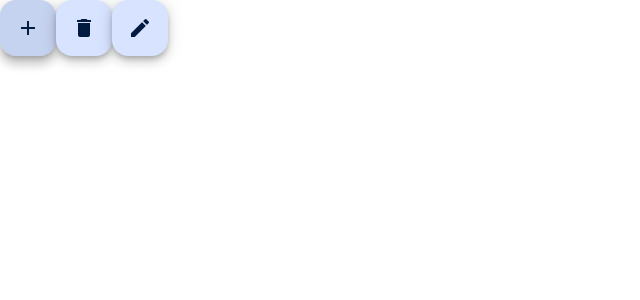
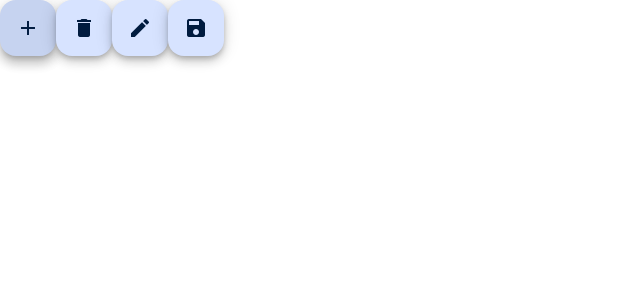
Before and after one commit to MaciejKubon/eGeniusz-app, an Angular app: page /subject in a window 1280 px wide. Shown: the top 300 px of the page, without its empty margins (0-640 px from the left). Built offline with nearby package versions, Linux system fonts and the light colour scheme.

Commit message:
add save button

```diff
--- /dev/null
+++ b/src/app/component/button/save-button/save-button.component.html
@@ -0,0 +1,3 @@
+<button mat-fab aria-label="Add button">
+    <mat-icon>save</mat-icon>
+  </button>
--- a/src/app/page/subject/subject.component.html
+++ b/src/app/page/subject/subject.component.html
@@ -2,4 +2,5 @@
     <app-add-button/>
     <app-delete-button/>
     <app-edit-button/>
+    <app-save-button/>
 </section>
--- a/src/app/page/subject/subject.component.ts
+++ b/src/app/page/subject/subject.component.ts
@@ -3,12 +3,13 @@ import { subject } from '../../interface/interface';
 import { AddButtonComponent } from '../../component/button/add-button/add-button.component';
 import { DeleteButtonComponent } from '../../component/button/delete-button/delete-button.component';
 import { EditButtonComponent } from '../../component/button/edit-button/edit-button.component';
+import { SaveButtonComponent } from '../../component/button/save-button/save-button.component';
 
 
 @Component({
   selector: 'app-subject',
   standalone: true,
-  imports: [AddButtonComponent, DeleteButtonComponent, EditButtonComponent],
+  imports: [AddButtonComponent, DeleteButtonComponent, EditButtonComponent, SaveButtonComponent],
   templateUrl: './subject.component.html',
   styleUrl: './subject.component.scss'
 })
```
Also changed, not shown: src/app/component/button/save-button/save-button.component.ts (added, +14 -0 lines), src/app/component/button/save-button/save-button.component.scss (added).
